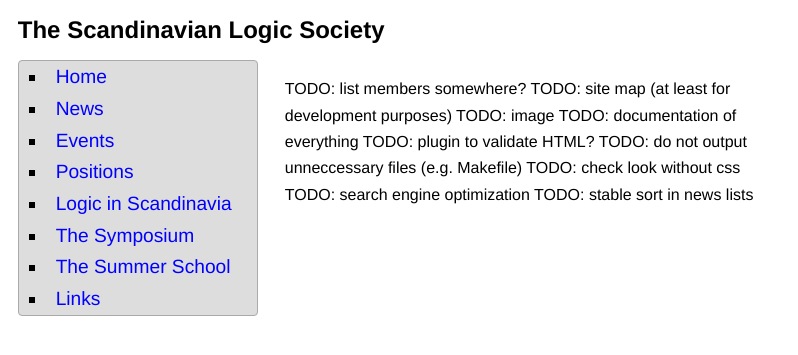
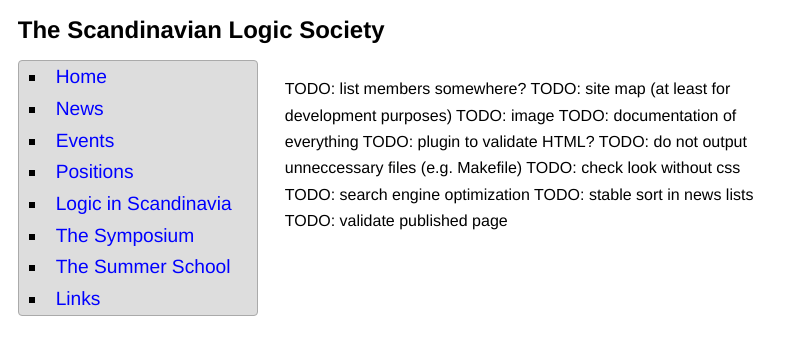
Before and after one commit to scandinavianlogic/scandinavianlogic.github.io, a Jekyll site: the page built from TODO.md, in a window 1280 px wide. Shown: the top 355 px of the page, without its empty margins (0-798 px from the left). Built offline with Jekyll 4.4.1, drawn with Linux system fonts in a browser that asks for light colours; our own code applies the rules of GitHub Pages for plain Markdown files.

Commit message:
added TODO

```diff
--- a/TODO.md
+++ b/TODO.md
@@ -9,3 +9,4 @@
 {{ "TODO: check look without css" | log_warning }}
 {{ "TODO: search engine optimization" | log_warning }}
 {{ "TODO: stable sort in news lists" | log_warning }}
+{{ "TODO: validate published page" | log_warning }}
```
